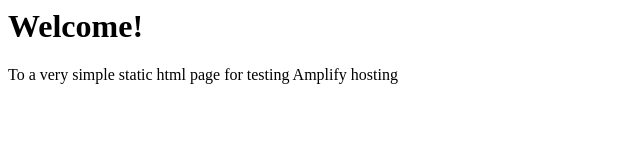
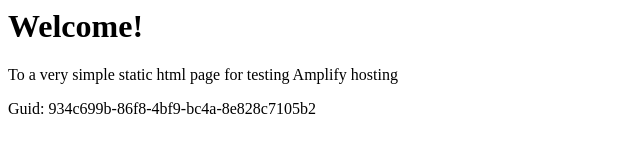
Before and after one commit to aws-aemilia-pdx/Github-PR-Commit-Integration-Test-DoNotTouch-Gith-OKSLNVO2-v1-prod-us-west-2, a website: page src/index.html in a window 1280 px wide. Shown: the whole page, without its empty margins (0-640 px from the left). Drawn offline with Linux system fonts and the light colour scheme.

Commit message:
commit from integ tests

```diff
--- a/src/index.html
+++ b/src/index.html
@@ -1,3 +1,5 @@
+
+
 <html lang="en">
 
 <head>
@@ -10,6 +12,6 @@
 <body>
     <h1>Welcome!</h1>
     <p>To a very simple static html page for testing Amplify hosting</p>
-</body>
+    <p>Guid: 934c699b-86f8-4bf9-bc4a-8e828c7105b2</p></body>
 
 </html>
```
